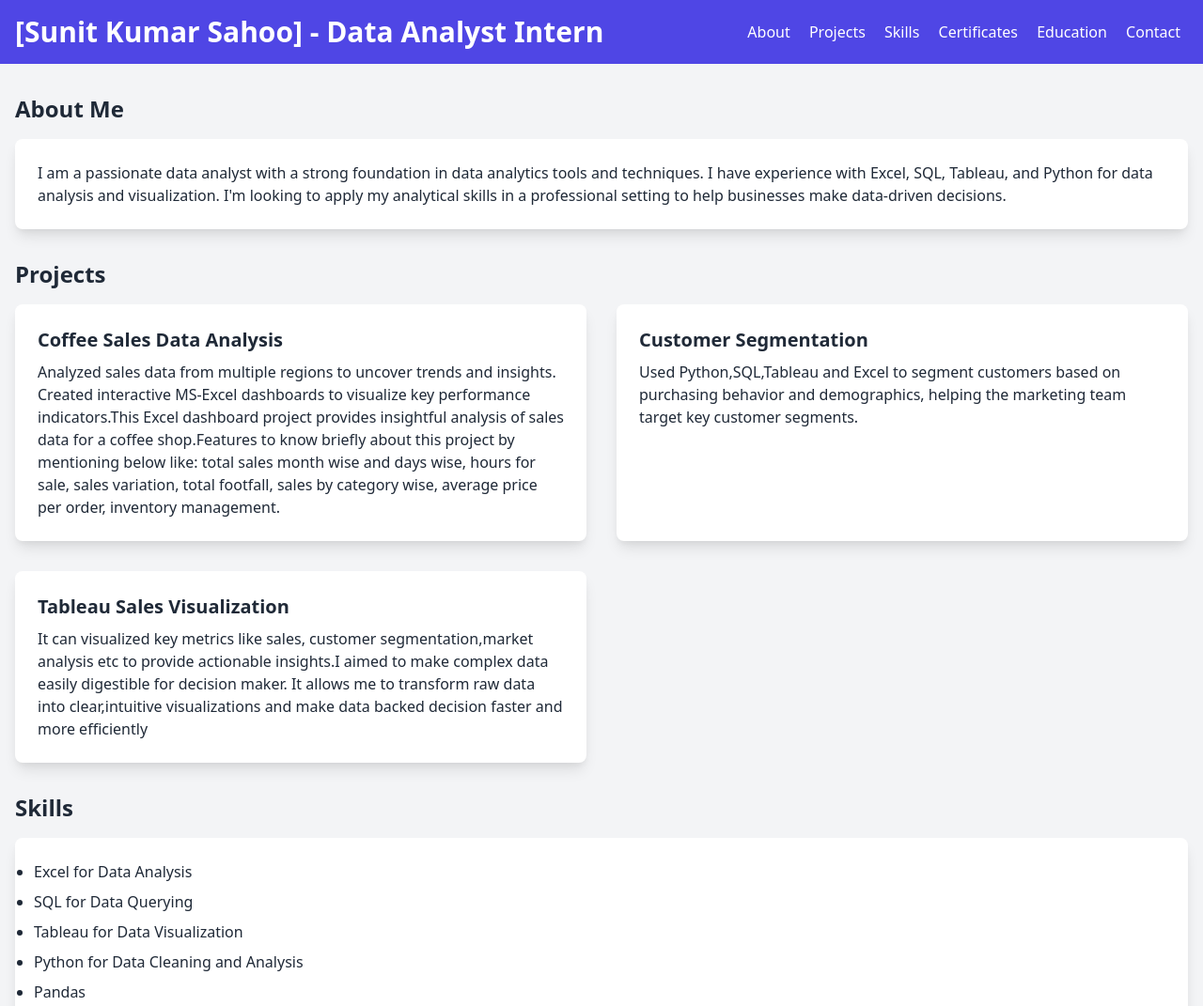
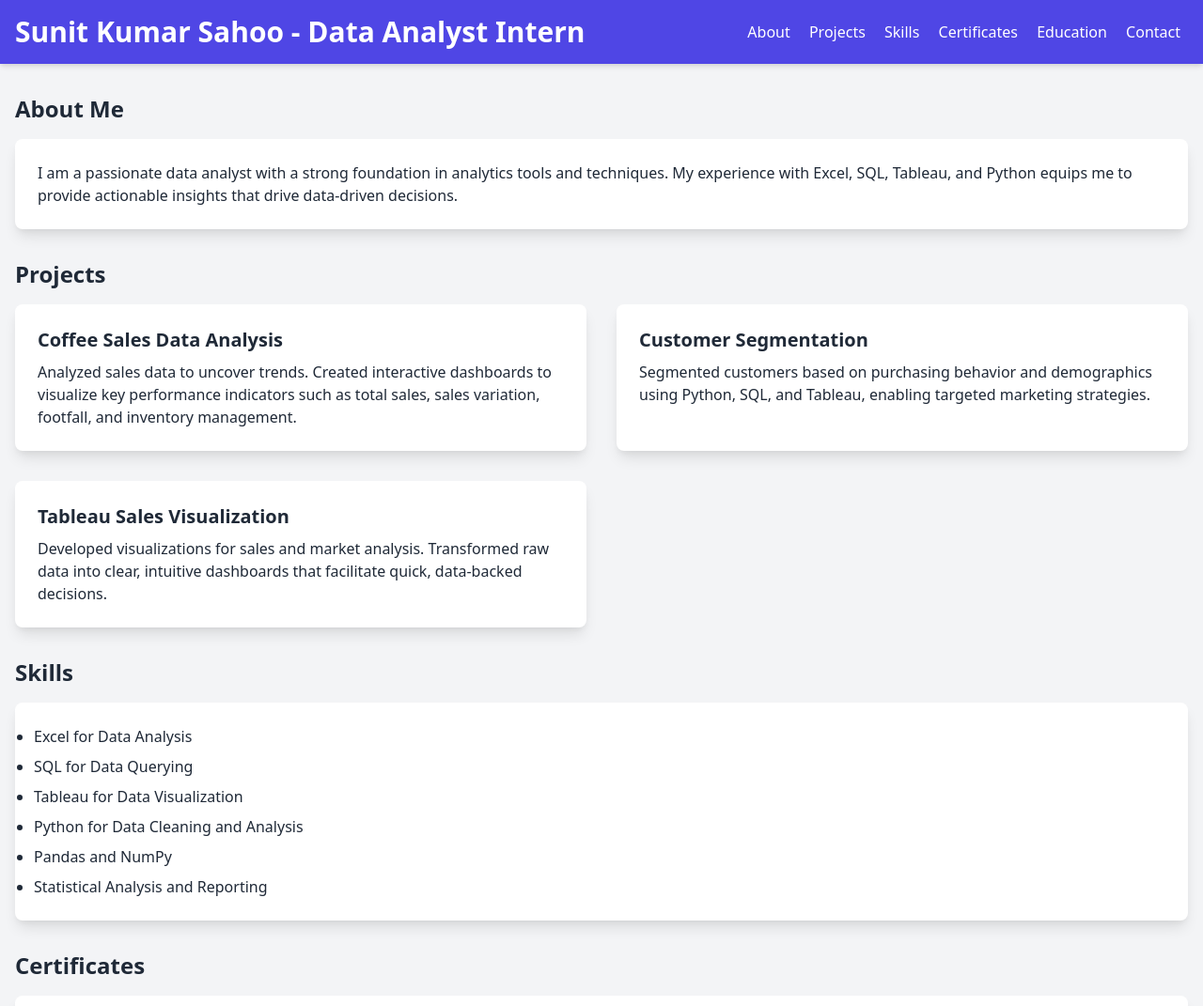
Before and after one commit to SunitKumar1808/sunit-official, a plain HTML site: page index.html in a window 1280 px wide. Shown: the top 1071 px of the page at 94% size. Drawn offline with nearby package versions, Linux system fonts and the light colour scheme.

Commit message:
Update index.html

```diff
--- a/index.html
+++ b/index.html
@@ -6,13 +6,46 @@
   <meta http-equiv="X-UA-Compatible" content="ie=edge">
   <title>Data Analyst Portfolio</title>
   <link href="https://cdn.jsdelivr.net/npm/tailwindcss@2.2.19/dist/tailwind.min.css" rel="stylesheet">
-  <script src="script.js" defer></script>
+  <style>
+    /* Custom animations */
+    .fade-in {
+      opacity: 0;
+      transition: opacity 0.5s ease-in-out;
+    }
+    .fade-in.visible {
+      opacity: 1;
+    }
+  </style>
+  <script>
+    // Simple script to add fade-in animation on scroll
+    document.addEventListener("DOMContentLoaded", () => {
+      const sections = document.querySelectorAll('section');
+      const options = {
+        root: null,
+        threshold: 0.1,
+      };
+
+      const observer = new IntersectionObserver((entries) => {
+        entries.forEach(entry => {
+          if (entry.isIntersecting) {
+            entry.target.classList.add('visible');
+            observer.unobserve(entry.target);
+          }
+        });
+      }, options);
+
+      sections.forEach(section => {
+        section.classList.add('fade-in');
+        observer.observe(section);
+      });
+    });
+  </script>
 </head>
 <body class="bg-gray-100 text-gray-800 font-sans">
   <!-- Header -->
-  <header class="bg-indigo-600 text-white py-4">
+  <header class="bg-indigo-600 text-white py-4 shadow-md">
     <div class="container mx-auto flex justify-between items-center px-4">
-        <h1 class="text-3xl font-bold">[Sunit Kumar Sahoo] - Data Analyst Intern</h1>
+      <h1 class="text-3xl font-bold">Sunit Kumar Sahoo - Data Analyst Intern</h1>
       <nav>
         <a href="#about" class="mx-2 hover:underline">About</a>
         <a href="#projects" class="mx-2 hover:underline">Projects</a>
@@ -28,7 +61,7 @@
   <section id="about" class="container mx-auto mt-8 px-4">
     <h2 class="text-2xl font-semibold mb-4">About Me</h2>
     <p class="bg-white p-6 rounded-lg shadow-lg">
-      I am a passionate data analyst with a strong foundation in data analytics tools and techniques. I have experience with Excel, SQL, Tableau, and Python for data analysis and visualization. I'm looking to apply my analytical skills in a professional setting to help businesses make data-driven decisions.
+      I am a passionate data analyst with a strong foundation in analytics tools and techniques. My experience with Excel, SQL, Tableau, and Python equips me to provide actionable insights that drive data-driven decisions.
     </p>
   </section>
 
@@ -36,28 +69,22 @@
   <section id="projects" class="container mx-auto mt-8 px-4">
     <h2 class="text-2xl font-semibold mb-4">Projects</h2>
     <div class="grid grid-cols-1 md:grid-cols-2 gap-8">
-      <div class="bg-white shadow-lg p-6 rounded-lg">
+      <div class="bg-white shadow-lg p-6 rounded-lg hover:shadow-xl transition-shadow duration-300">
         <h3 class="text-xl font-bold mb-2">Coffee Sales Data Analysis</h3>
         <p>
-          Analyzed sales data from multiple regions to uncover trends and insights. Created interactive MS-Excel dashboards to visualize key performance indicators.This Excel dashboard project provides insightful analysis of sales data
-          for a coffee shop.Features to know briefly about this project by mentioning below like: total sales month wise and days wise, hours for sale, sales variation,
-          total footfall, sales by category wise, average price per order, inventory
-          management.
+          Analyzed sales data to uncover trends. Created interactive dashboards to visualize key performance indicators such as total sales, sales variation, footfall, and inventory management.
         </p>
       </div>
-      <div class="bg-white shadow-lg p-6 rounded-lg">
+      <div class="bg-white shadow-lg p-6 rounded-lg hover:shadow-xl transition-shadow duration-300">
         <h3 class="text-xl font-bold mb-2">Customer Segmentation</h3>
         <p>
-          Used Python,SQL,Tableau and Excel to segment customers based on purchasing behavior and demographics, helping the marketing team target key customer segments.
+          Segmented customers based on purchasing behavior and demographics using Python, SQL, and Tableau, enabling targeted marketing strategies.
         </p>
       </div>
-      <div class="bg-white shadow-lg p-6 rounded-lg">
+      <div class="bg-white shadow-lg p-6 rounded-lg hover:shadow-xl transition-shadow duration-300">
         <h3 class="text-xl font-bold mb-2">Tableau Sales Visualization</h3>
         <p>
-           It can visualized key metrics like sales, customer segmentation,market analysis etc to provide actionable insights.I aimed to make complex
-         data easily digestible for decision maker.
-          It allows me to transform raw data into clear,intuitive visualizations and
-         make data backed decision faster and more efficiently
+          Developed visualizations for sales and market analysis. Transformed raw data into clear, intuitive dashboards that facilitate quick, data-backed decisions.
         </p>
       </div>
     </div>
@@ -71,8 +98,7 @@
       <li>SQL for Data Querying</li>
       <li>Tableau for Data Visualization</li>
       <li>Python for Data Cleaning and Analysis</li>
-      <li>Pandas</li><li>Data Visualization</li>
-      <li>Numpy</li><li>Data Cleaning</li>
+      <li>Pandas and NumPy</li>
       <li>Statistical Analysis and Reporting</li>
     </ul>
   </section>
@@ -82,25 +108,22 @@
     <h2 class="text-2xl font-semibold mb-4">Certificates</h2>
     <div class="bg-white p-6 rounded-lg shadow-lg">
       <ul class="space-y-4">
-        <!-- Certificate 1 -->
         <li>
           <div class="flex justify-between items-center">
             <span>Data Analytics and Visualization Certificate</span>
-            <a href="https://forage-uploads-prod.s3.amazonaws.com/completion-certificates/Accenture%20North%20America/hzmoNKtzvAzXsEqx8_Accenture%20North%20America_Sm5yaiakPR9WGm7cb_1726321482568_completion_certificate.pdf" download>Download</a>
+            <a href="https://forage-uploads-prod.s3.amazonaws.com/completion-certificates/Accenture%20North%20America/hzmoNKtzvAzXsEqx8_Accenture%20North%20America_Sm5yaiakPR9WGm7cb_1726321482568_completion_certificate.pdf" download class="text-indigo-600 hover:underline">Download</a>
           </div>
         </li>
-        <!-- Certificate 2 -->
         <li>
           <div class="flex justify-between items-center">
             <span>Python Certificate</span>
-            <a href="https://www.hackerrank.com/certificates/4812fa5f4af0" class="text-indigo-600 hover:underline" download>Download</a>
+            <a href="https://www.hackerrank.com/certificates/4812fa5f4af0" class="text-indigo-600 hover:underline">Download</a>
           </div>
         </li>
-        <!-- Certificate 3 -->
         <li>
           <div class="flex justify-between items-center">
             <span>SQL for Data Analysis Certificate</span>
-            <a href="courses.cognitiveclass.ai/certificates/a0f17fd0a8824a79b2f911b17dff05e8" class="text-indigo-600 hover:underline" download>Download</a>
+            <a href="courses.cognitiveclass.ai/certificates/a0f17fd0a8824a79b2f911b17dff05e8" class="text-indigo-600 hover:underline">Download</a>
           </div>
         </li>
       </ul>
@@ -131,13 +154,11 @@
   <!-- Contact Section -->
   <section id="contact" class="container mx-auto mt-8 px-4 relative">
     <h2 class="text-2xl font-semibold mb-4">Contact Me</h2>
-
-    <!-- LinkedIn & HackerRank Links -->
     <div class="bg-white p-6 rounded-lg shadow-lg mb-6">
       <h3 class="text-xl font-semibold mb-4">Connect with me</h3>
       <ul class="space-y-4">
         <li>
-          <a href="http://www.linkedin.com/in/sunit-kumar-sahoo-113b0325b " target="_blank" class="text-indigo-600 hover:underline">LinkedIn Profile</a>
+          <a href="http://www.linkedin.com/in/sunit-kumar-sahoo-113b0325b" target="_blank" class="text-indigo-600 hover:underline">LinkedIn Profile</a>
         </li>
         <li>
           <a href="https://www.hackerrank.com/profile/sunitkumarsahoo1" target="_blank" class="text-indigo-600 hover:underline">HackerRank Profile</a>
@@ -145,7 +166,6 @@
       </ul>
     </div>
 
-    <!-- Contact Form -->
     <div class="w-full md:w-2/3 lg:w-1/2 mx-auto bg-white shadow-lg p-6 rounded-lg relative">
       <form id="contactForm">
         <div class="mb-4">
@@ -165,50 +185,46 @@
     </div>
   </section>
 
-
   <!-- Footer Section -->
   <footer class="bg-gray-800 text-white py-8">
     <div class="container mx-auto text-center">
       <div class="grid grid-cols-1 md:grid-cols-4 gap-8 mb-8">
-            <!-- About Section -->
         <div>
           <h3 class="text-xl font-semibold mb-4">About</h3>
           <p class="text-gray-300">I am a recent graduate with a passion for data analytics. I enjoy working with data to uncover insights and drive decisions.</p>
         </div>
-            <!-- Skills Section -->
         <div>
           <h3 class="text-xl font-semibold mb-4">Skills</h3>
           <ul class="text-gray-300">
             <li>Data Analysis</li>
             <li>Data Visualization</li>
             <li>Tableau</li>
-                    <li>Python<li>
-                        <li>SQL<li>
+            <li>Python</li>
+            <li>SQL</li>
             <li>Excel</li>
           </ul>
         </div>
-            <!-- Projects Section -->
         <div>
           <h3 class="text-xl font-semibold mb-4">Projects</h3>
           <ul class="text-gray-300">
-                    <li>Project 1 - Coffee Shop Sales Analysis</li>
-                    <li>Project 2 - Sales,Customer Segmentation and Market Analysis</li>
-                    <li>Project 3 - Tableau Sales Visualization</li>
+            <li>Coffee Shop Sales Analysis</li>
+            <li>Customer Segmentation</li>
+            <li>Tableau Sales Visualization</li>
           </ul>
         </div>
-            <!-- Contact Section -->
         <div>
           <h3 class="text-xl font-semibold mb-4">Contact</h3>
-                <p class="text-gray-300">Reach out to me for any opportunities.</p>
+          <p class="text-gray-300">Reach out for any opportunities.</p>
           <a href="mailto:your.email@example.com" class="text-blue-400 hover:underline">Email Me</a>
         </div>
       </div>
-
       <div class="mb-4">
-            <a href="http://www.linkedin.com/in/sunit-kumar-sahoo-113b0325b " class="text-gray-300 hover:text-white mx-2" target="_blank" rel="noopener noreferrer">LinkedIn</a>
+        <a href="http://www.linkedin.com/in/sunit-kumar-sahoo-113b0325b" class="text-gray-300 hover:text-white mx-2" target="_blank" rel="noopener noreferrer">LinkedIn</a>
         <a href="https://github.com/your-username" class="text-gray-300 hover:text-white mx-2" target="_blank" rel="noopener noreferrer">GitHub</a>
         <a href="https://www.hackerrank.com/profile/sunitkumarsahoo1" class="text-gray-300 hover:text-white mx-2" target="_blank" rel="noopener noreferrer">HackerRank</a>
       </div>
-        <p>&copy; 2024 [sunit kumar sahoo]. All rights reserved.</p>
+      <p>&copy; 2024 Sunit Kumar Sahoo. All rights reserved.</p>
     </div>
   </footer>
+</body>
+</html>
```
Lines whose indentation alone changed are shown as unchanged.
